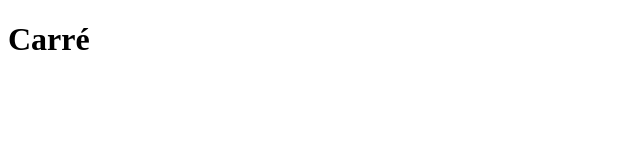
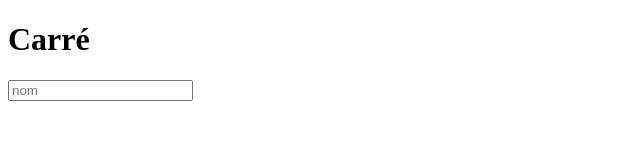
Before and after one commit to Reikoarts/coursGit, a plain HTML site: page index.html in a window 1280 px wide. Shown: the whole page, without its empty margins (0-640 px from the left). Drawn offline with Linux system fonts and the light colour scheme.

Commit message:
Ajout du formulaire nom

```diff
--- a/index.html
+++ b/index.html
@@ -7,5 +7,8 @@
 </head>
 <body>
     <h1>Carré</h1>
+    <form action="">
+        <input type="text" value="" placeholder="nom"/>
+    </form>
 </body>
 </html>
```
